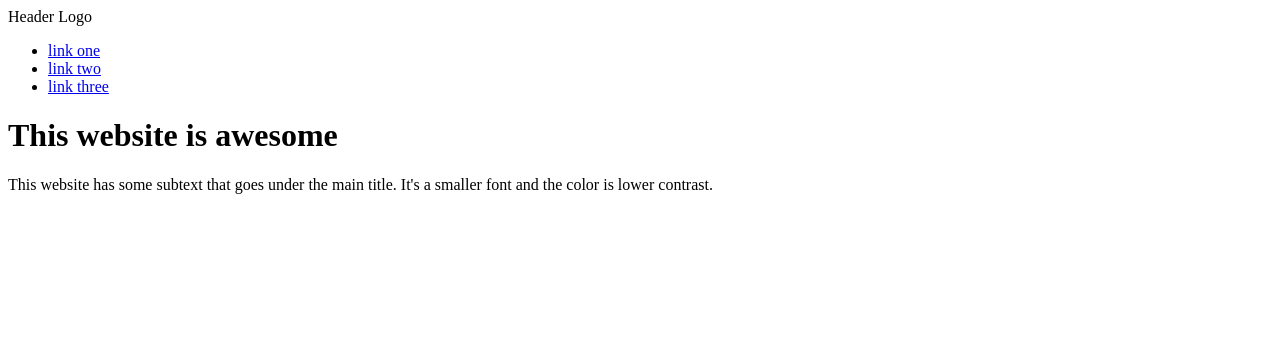
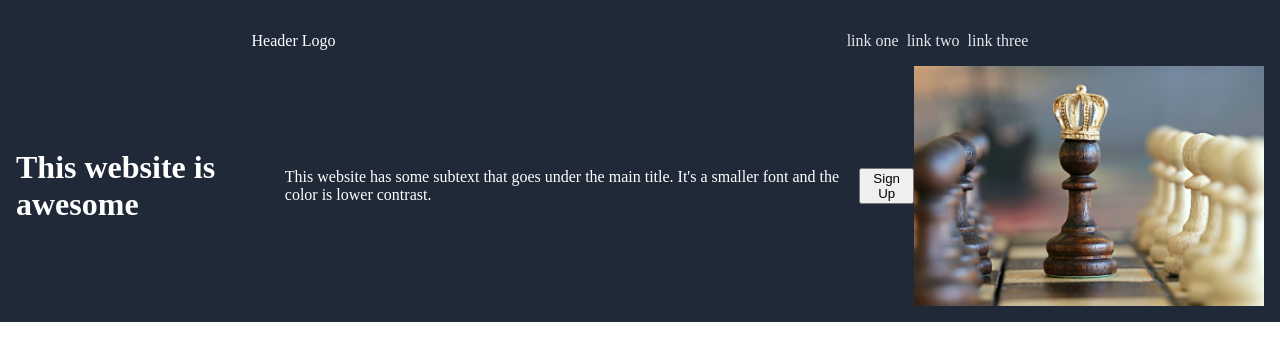
Before and after one commit to authura/landing-page, a plain HTML site: page index.html in a window 1280 px wide. Drawn offline with Linux system fonts and the light colour scheme.

Commit message:
Encountered issue with header margin, fix later

```diff
--- a/index.html
+++ b/index.html
@@ -4,7 +4,8 @@
     <meta charset="UTF-8">
     <meta http-equiv="X-UA-Compatible" content="IE=edge">
     <meta name="viewport" content="width=device-width, initial-scale=1.0">
-    <title>Document</title>
+    <link rel="stylesheet" href="style.css">
+    <title>My Super Duper Webpage</title>
 </head>
 <body>
     <header>
@@ -18,8 +19,10 @@
 
         </div>
         <div class="header-main">
-            <h1>This website is awesome</h1>
-            <p>This website has some subtext that goes under the main title. It's a smaller font and the color is lower contrast.</p>
+                <h1>This website is awesome</h1>
+                <p>This website has some subtext that goes under the main title. It's a smaller font and the color is lower contrast.</p>
+            <button class="register">Sign Up</button>
+            <img src="img/chess.jpg" width="350px" height="auto">
         </div>
     </header>
     <main>
--- a/style.css
+++ b/style.css
@@ -0,0 +1,45 @@
+body {
+    display: flex;
+    align-items: center;
+    justify-content: center;
+    padding: 0px;
+    margin: 0px;
+
+}
+
+header, footer {
+    display: flex;
+    flex-direction: column;
+    background-color: #1f2937;
+    color: white;
+
+}
+
+header {
+    display: flex;
+    padding: 16px;
+
+}
+
+.header-top {
+    display: flex;
+    align-items: center;
+    justify-content: space-around;
+
+}
+.header-main {
+    display: flex;
+    align-items: center;
+    justify-content: space-around;
+}
+
+ul {
+    display: flex;
+    list-style: none;
+    gap: 8px;
+}
+
+a {
+    color: #e5e7eb;
+    text-decoration: none;
+}
```
Also changed, not shown: img/chess.jpg (added).
